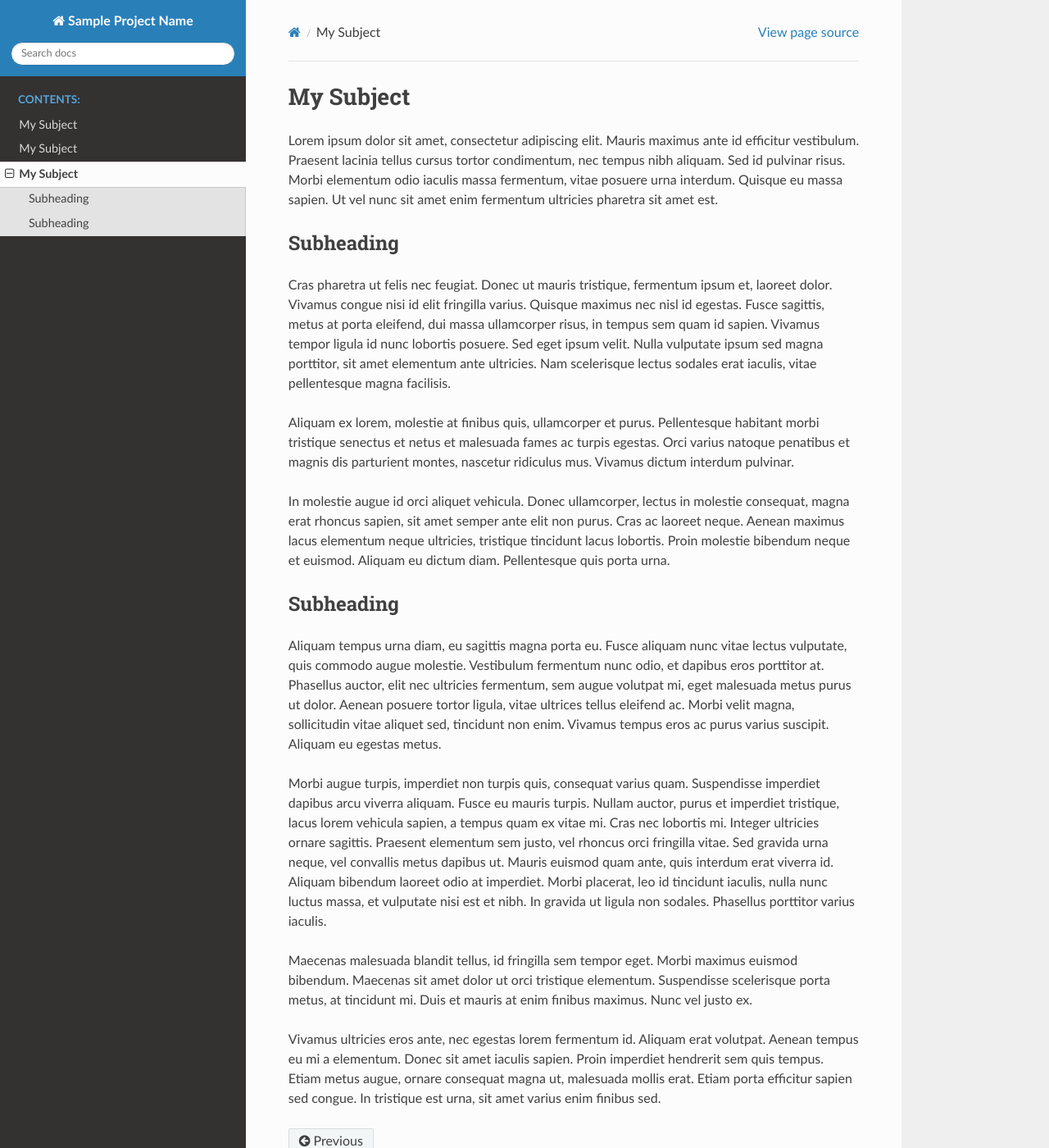
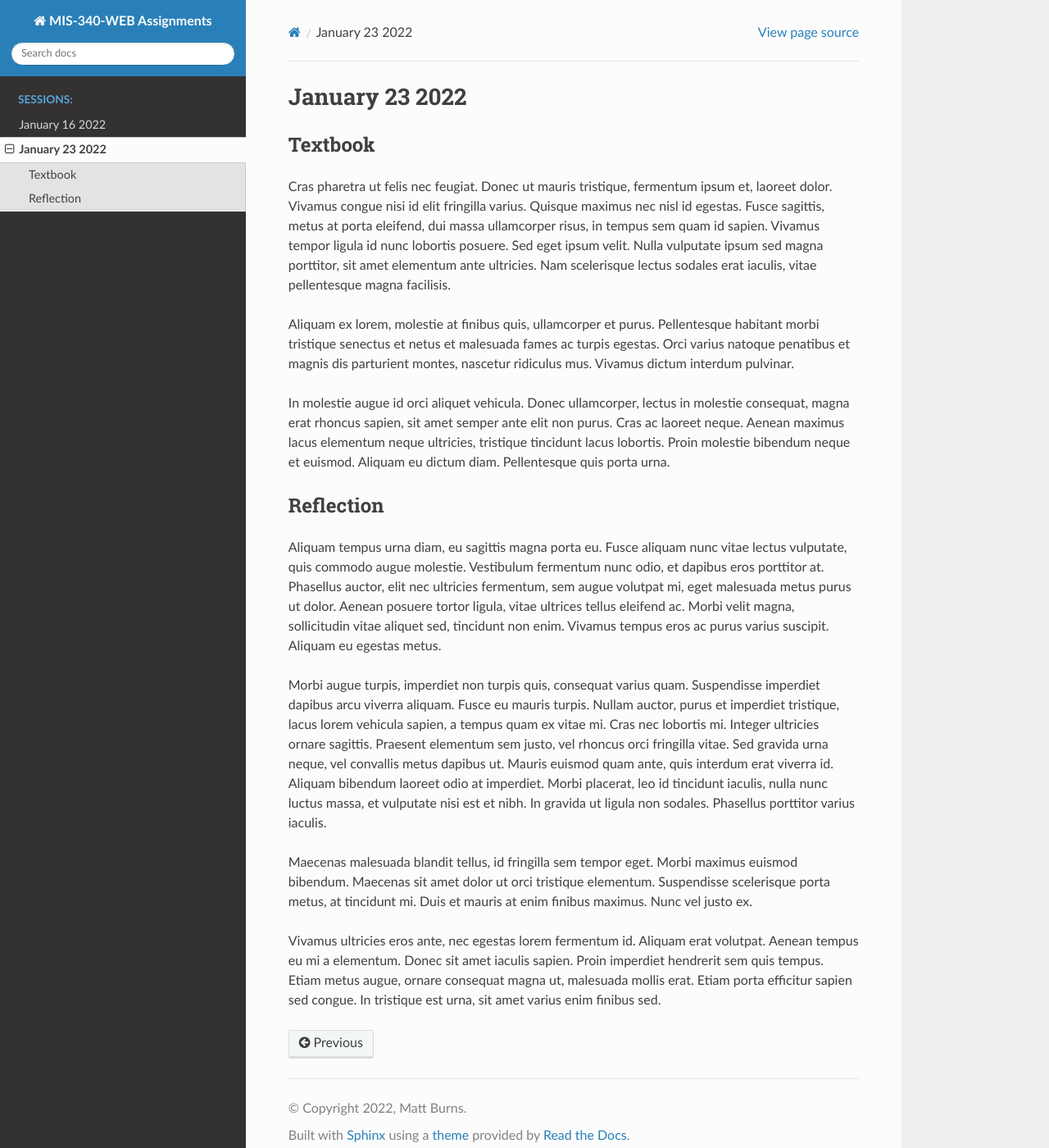
Before and after one commit to Matt-Burns/mis340, a Sphinx documentation site: the page built from source/sessions/20220123/index.rst, in a window 1280 px wide and 1400 px high. Shown: the whole window at 82% size. Built offline with Sphinx 7.4.7 and the Read the Docs theme 2.0.0, drawn with Linux system fonts in a browser that asks for light colours; some of the changed text lies outside the part shown.

Commit message:
initial layout

```diff
--- a/source/conf.py
+++ b/source/conf.py
@@ -17,9 +17,9 @@
 
 # -- Project information -----------------------------------------------------
 
-project = 'Sample Project Name'
-copyright = '2021, Jane Smith'
-author = 'Jane Smith'
+project = 'MIS-340-WEB Assignments'
+copyright = '2022, Matt Burns'
+author = 'Matt Burns'
 
 
 # -- General configuration ---------------------------------------------------
--- a/source/more_stuff/index.rst
+++ b/source/sessions/20220123/index.rst
@@ -1,14 +1,8 @@
-My Subject
-==========
+January 23 2022
+===============
 
-Lorem ipsum dolor sit amet, consectetur adipiscing elit. Mauris maximus ante id
-efficitur vestibulum. Praesent lacinia tellus cursus tortor condimentum, nec
-tempus nibh aliquam. Sed id pulvinar risus. Morbi elementum odio iaculis massa
-fermentum, vitae posuere urna interdum. Quisque eu massa sapien. Ut vel nunc sit
-amet enim fermentum ultricies pharetra sit amet est.
-
-Subheading
-----------
+Textbook
+--------
 
 Cras pharetra ut felis nec
 feugiat. Donec ut mauris tristique, fermentum ipsum et, laoreet dolor. Vivamus
@@ -30,7 +24,7 @@ Aenean maximus lacus elementum neque ultricies, tristique tincidunt lacus
 lobortis. Proin molestie bibendum neque et euismod. Aliquam eu dictum diam.
 Pellentesque quis porta urna.
 
-Subheading
+Reflection
 ----------
 
 Aliquam tempus urna diam, eu sagittis magna porta eu. Fusce aliquam nunc vitae
```
Also changed, not shown: source/index.rst (+5 -6 lines), source/sessions/20220116/index.rst (renamed from source/another_subject/index.rst, +5 -11 lines), source/subject/index.rst (deleted, +0 -65 lines).
